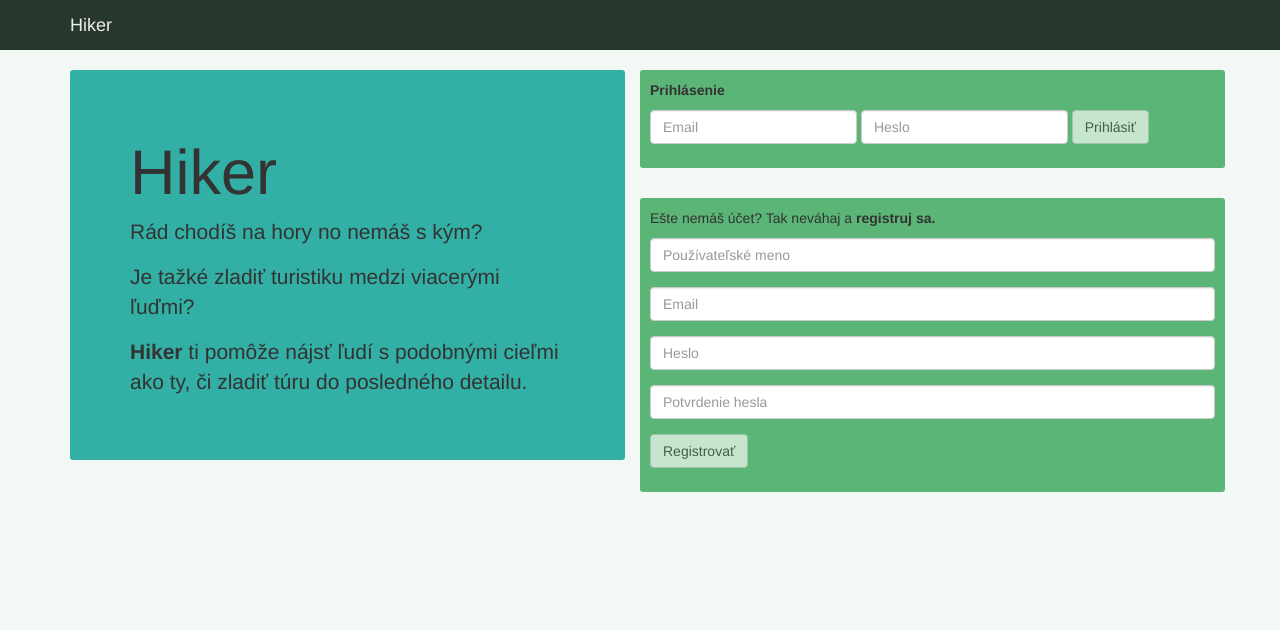
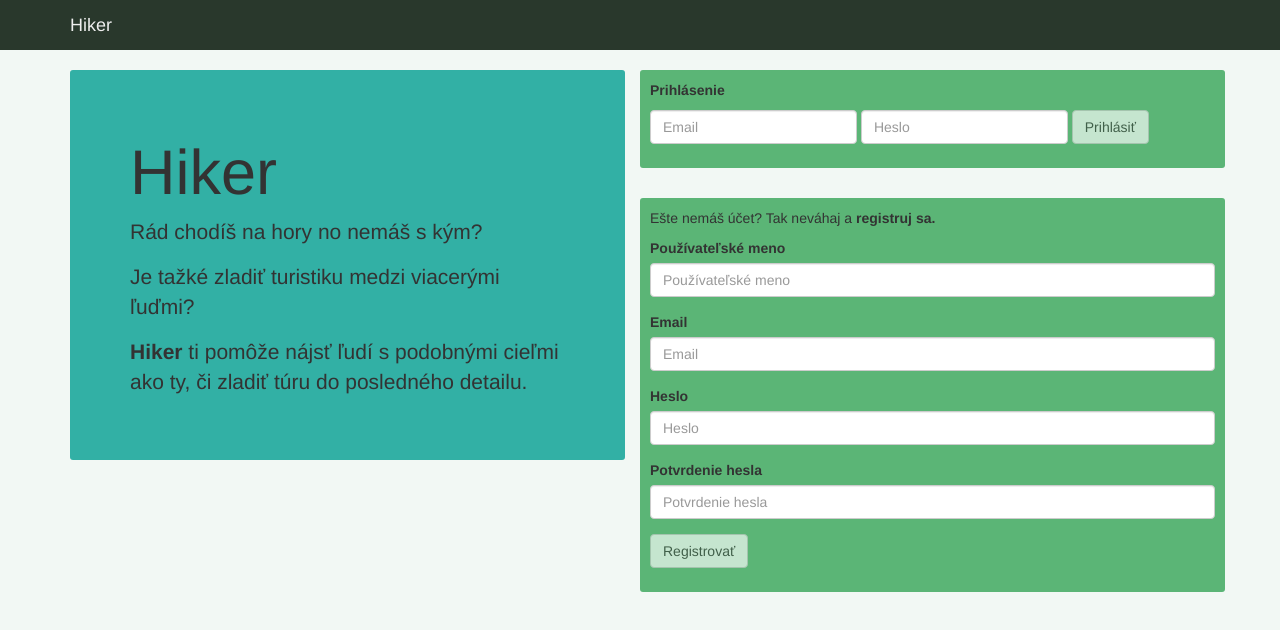
Before and after one commit to rizip1/TIA, a React app: page / in a window 1280 px wide. Shown: the top 630 px of the page. Built offline with nearby package versions, Linux system fonts and the light colour scheme; no server answers.

Commit message:
Remove default control-label behaviour

```diff
--- a/src/components/LoginForm.js
+++ b/src/components/LoginForm.js
@@ -45,6 +45,7 @@ class LoginForm extends Component {
           type="text"
           placeholder="Email"
           showErrors={false}
+          ignoreLabel
           component={renderField}
         />
         {' '}
@@ -53,6 +54,7 @@ class LoginForm extends Component {
           type="password"
           placeholder="Heslo"
           showErrors={false}
+          ignoreLabel
           component={renderField}
         />
         {' '}
--- a/src/components/helpers.js
+++ b/src/components/helpers.js
@@ -1,8 +1,8 @@
 import React from 'react'
-import {FormGroup, FormControl, HelpBlock} from 'react-bootstrap'
+import {FormGroup, FormControl, HelpBlock, ControlLabel} from 'react-bootstrap'
 
 export const renderField = ({input, placeholder, type, showErrors = true,
-  meta: {touched, error}}) => {
+  ignoreLabel = false, meta: {touched, error}}) => {
   const getValidationState = () => {
     if (!showErrors) {
       return null
@@ -18,6 +18,7 @@ export const renderField = ({input, placeholder, type, showErrors = true,
   return (
     <FormGroup validationState={getValidationState()}>
       {' '}
+      {!ignoreLabel && <ControlLabel>{placeholder}</ControlLabel>}
       <FormControl {...input}
         placeholder={placeholder}
         type={type}
--- a/src/styles.global.css
+++ b/src/styles.global.css
@@ -12,3 +12,7 @@ body {
 .has-error > .help-block {
   color: #990000 !important;
 }
+
+.form-group .control-label {
+  color: #333 !important;
+}
```
